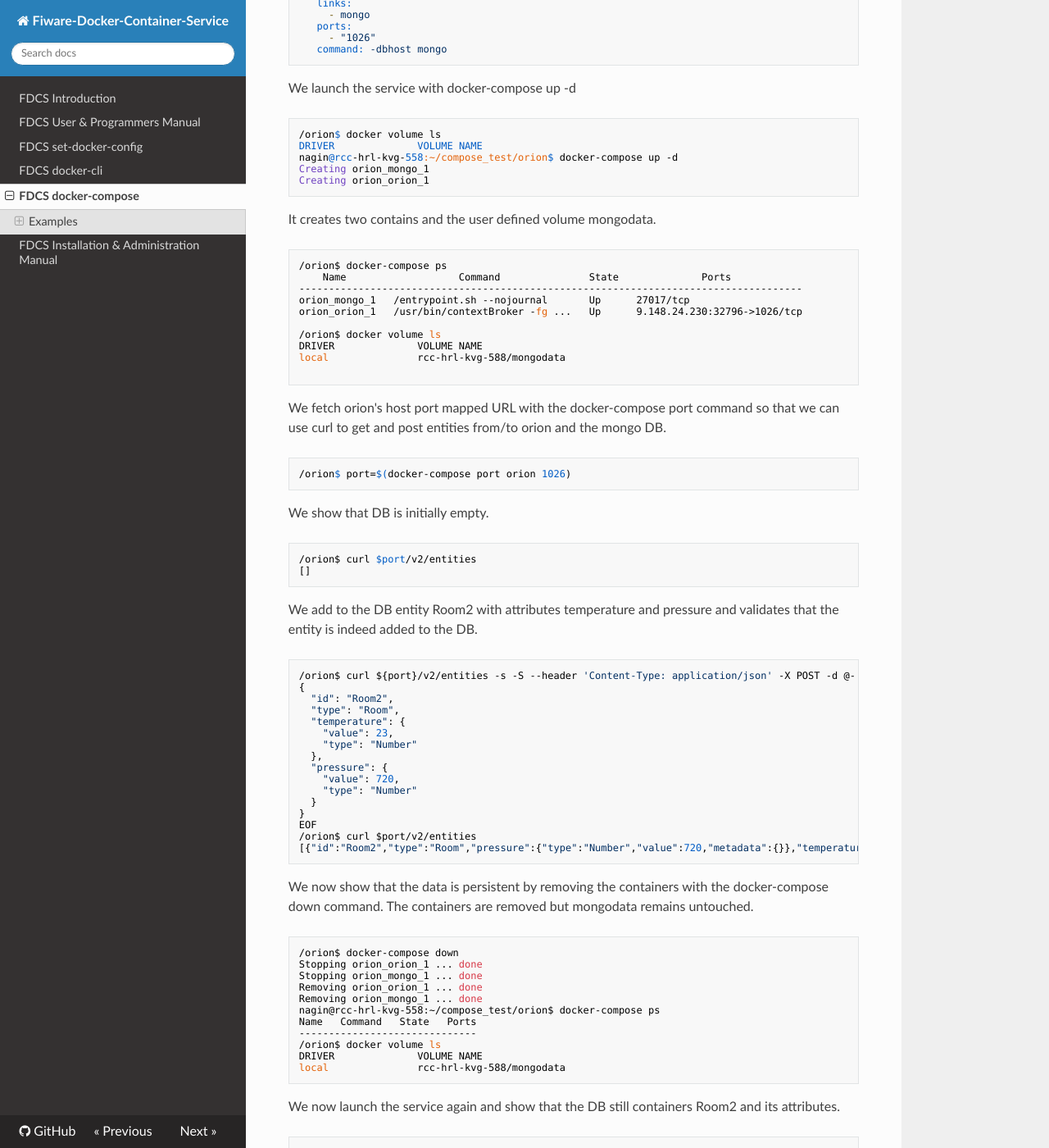
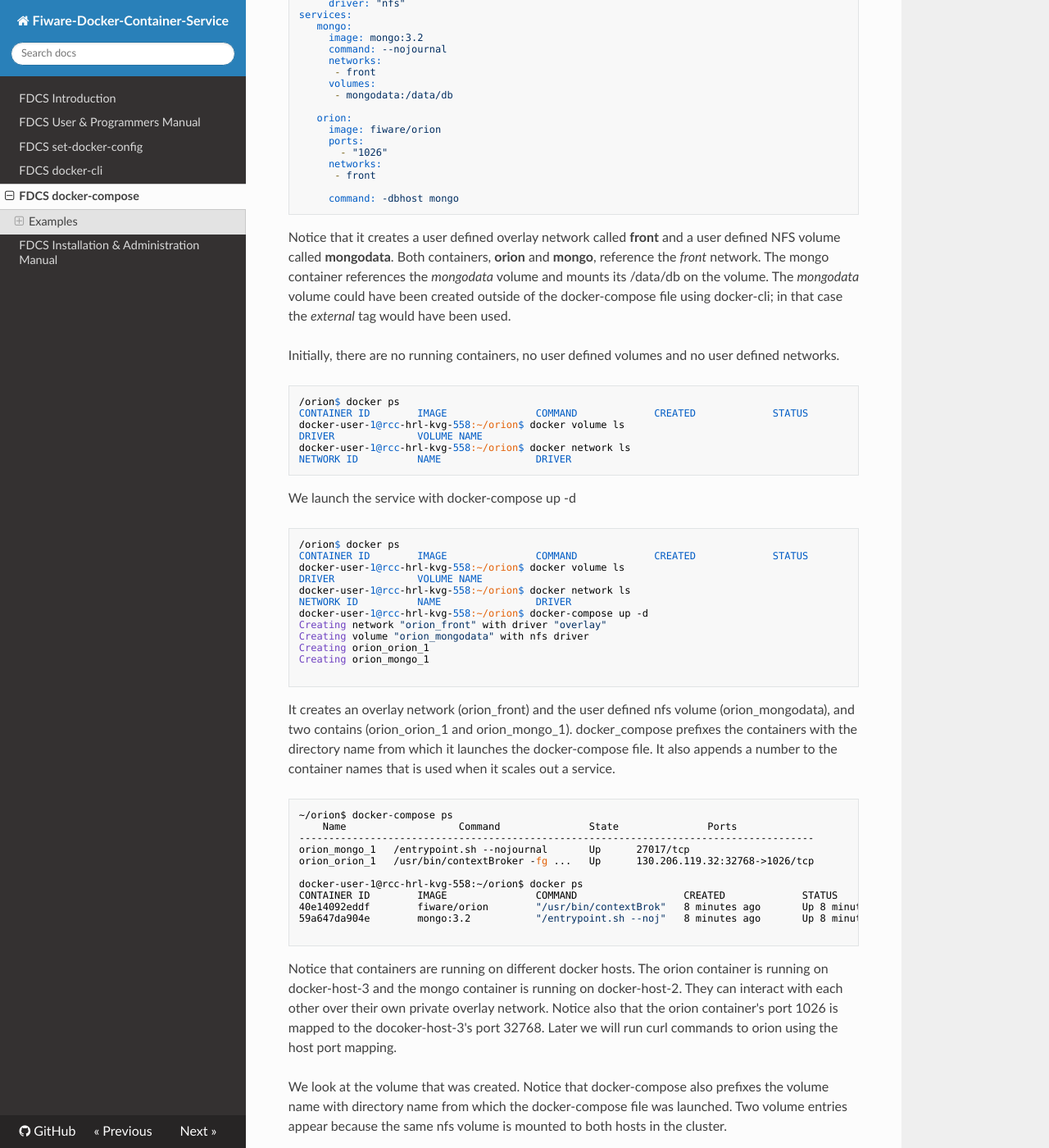
Before and after one commit to fiware-docker/docker-container-service, an MkDocs documentation site: the page built from docs/userguide/docker-compose.md, in a window 1280 px wide and 1400 px high, scrolled down 1090 px. Shown: the whole window at 82% size. Built offline with MkDocs 1.6.1, drawn with Linux system fonts in a browser that asks for light colours; nearby versions of some CDN libraries; comment, search, counter and statistics services are not loaded; old or Windows-style settings are respelled for this version of MkDocs; some of the changed text lies outside the part shown.

Commit message:
docker-compose example with overlay network and nfs volume support

````diff
--- a/docs/userguide/docker-compose.md
+++ b/docs/userguide/docker-compose.md
@@ -27,48 +27,134 @@ These docker compose commands are supported:
 - unpause: supported
 - up: supported
 
-There are two versions of the [docker-compose.yml file](https://docs.docker.com/compose/compose-file/) format. Version 1 is the legacy format, which does not support the volume_driver or networks tag.  Currently FDCS does not support Version 2. Until version 2 is supported you won't be able declare named volumes, networks, and build argument. Most of the version 1 docker-compose tags are supported, but they may be restricted in a similar manner to the restriction applied to the docker CLI. For instance, the volumes tag is supported, but FDCS does not permit reference to the host filesystem. User defined volumes can be referenced in the in the volumes tag.
+There are two versions of the [docker-compose.yml file](https://docs.docker.com/compose/compose-file/) format. Version 1 is the legacy format, which does not support the volume_driver or networks tag.  Most of the version 1 and 2 docker-compose tags are supported, but they may be restricted in a similar manner to the restriction applied to the docker CLI. For instance, the volumes tag is supported, but FDCS does not permit reference to the host filesystem. User defined volumes can be referenced in the in the volumes tag.
 
 ## Examples
 ### Orion and Mongodb
-This docker-compose examples demonstrated a docker service assembled from FIWARE orion and Mongodb.  The DB is made persistent on user define volume, mongodata.
+This docker-compose example demonstrates a docker service assembled from docker images **FIWARE/orion** and **mongo:3.2**.  The DB is made persistent on a user define NFS volume called **mongodata**. The orion container communicates with the mongo container over a user defined overlay network called **front**.
 
 This the docker-compose.yml:
 ```
 /orion$ cat docker-compose.yml
- mongo:
-   image: mongo:3.2
-   volumes:
+version: '2'
+networks:
+  front:
+     driver: "overlay"
+volumes:
+  mongodata:
+#     external: true
+     driver: "nfs"
+services:
+   mongo:
+     image: mongo:3.2
+     command: --nojournal
+     networks:
+      - front
+     volumes:
       - mongodata:/data/db
-   command: --nojournal
- orion:
-   image: fiware/orion
-   links:
-     - mongo
-   ports:
-     - "1026"
-   command: -dbhost mongo
+
+   orion:
+     image: fiware/orion
+     ports:
+       - "1026"
+     networks:
+      - front
+
+     command: -dbhost mongo
 ```
+Notice that it creates a user defined overlay network called **front** and a user defined NFS volume called **mongodata**. Both containers, **orion** and **mongo**, reference the *front* network. The mongo container references the *mongodata* volume and mounts its /data/db on the volume. The *mongodata* volume could have been created outside of the docker-compose file using docker-cli; in that case the *external* tag would have been used.
+
+Initially, there are no running containers, no user defined volumes  and no user defined networks.
+```
+/orion$ docker ps
+CONTAINER ID        IMAGE               COMMAND             CREATED             STATUS              PORTS               NAMES
+docker-user-1@rcc-hrl-kvg-558:~/orion$ docker volume ls
+DRIVER              VOLUME NAME
+docker-user-1@rcc-hrl-kvg-558:~/orion$ docker network ls
+NETWORK ID          NAME                DRIVER
+```
+
 We launch the service with docker-compose up -d
 
 ```
+/orion$ docker ps
+CONTAINER ID        IMAGE               COMMAND             CREATED             STATUS              PORTS               NAMES
+docker-user-1@rcc-hrl-kvg-558:~/orion$ docker volume ls
+DRIVER              VOLUME NAME
+docker-user-1@rcc-hrl-kvg-558:~/orion$ docker network ls
+NETWORK ID          NAME                DRIVER
+docker-user-1@rcc-hrl-kvg-558:~/orion$ docker-compose up -d
+Creating network "orion_front" with driver "overlay"
+Creating volume "orion_mongodata" with nfs driver
+Creating orion_orion_1
+Creating orion_mongo_1
+
+```
+It creates an overlay network (orion_front) and the user defined nfs volume (orion_mongodata), and two contains (orion_orion_1 and orion_mongo_1).
+docker_compose prefixes the containers with the directory name from which it launches the docker-compose file.  It also appends a number to the container names that is used when it scales out a service.
+```
+~/orion$ docker-compose ps
+    Name                   Command               State               Ports
+---------------------------------------------------------------------------------------
+orion_mongo_1   /entrypoint.sh --nojournal       Up      27017/tcp
+orion_orion_1   /usr/bin/contextBroker -fg ...   Up      130.206.119.32:32768->1026/tcp
+
+docker-user-1@rcc-hrl-kvg-558:~/orion$ docker ps
+CONTAINER ID        IMAGE               COMMAND                  CREATED             STATUS              PORTS                            NAMES
+40e14092eddf        fiware/orion        "/usr/bin/contextBrok"   8 minutes ago       Up 8 minutes        130.206.119.32:32769->1026/tcp   docker-host-3/orion_orion_1
+59a647da904e        mongo:3.2           "/entrypoint.sh --noj"   8 minutes ago       Up 8 minutes        27017/tcp                        docker-host-2/orion_mongo_1
+
+```
+Notice that containers are running on different docker hosts. The orion container is running on docker-host-3 and the mongo container is running on docker-host-2. They can interact with each other over their own private overlay network. Notice also that the orion container's port 1026 is mapped to the docoker-host-3's port 32768.  Later we will run curl commands to orion using the host port mapping.
+
+We look at the volume that was created.  Notice that docker-compose also prefixes the volume name with directory name from which the docker-compose file was launched.  Two volume entries appear because the same nfs volume is mounted to both hosts in the cluster.
+```
 /orion$ docker volume ls
 DRIVER              VOLUME NAME
-nagin@rcc-hrl-kvg-558:~/compose_test/orion$ docker-compose up -d
-Creating orion_mongo_1
-Creating orion_orion_1
+nfs                 orion_mongodata
+nfs                 orion_mongodata
 ```
-It creates two contains and the user defined volume mongodata.
+We look at the network that was created.  Notice that docker-compose also prefixes the network name with directory name from which the docker-compose file was launched.
 ```
-/orion$ docker-compose ps
-    Name                   Command               State              Ports
--------------------------------------------------------------------------------------
-orion_mongo_1   /entrypoint.sh --nojournal       Up      27017/tcp
-orion_orion_1   /usr/bin/contextBroker -fg ...   Up      9.148.24.230:32796->1026/tcp
-
-/orion$ docker volume ls
-DRIVER              VOLUME NAME
-local               rcc-hrl-kvg-588/mongodata
+/orion$ docker network ls
+NETWORK ID          NAME                DRIVER
+1b651ad80f4b        orion_front         overlay
+/orion$ docker network inspect orion_front
+[
+    {
+        "Name": "orion_front",
+        "Id": "1b651ad80f4b9567626faba94accdf74aa77217d91258105525d56a2d5907426",
+        "Scope": "global",
+        "Driver": "overlay",
+        "IPAM": {
+            "Driver": "default",
+            "Options": null,
+            "Config": [
+                {
+                    "Subnet": "10.0.0.0/24",
+                    "Gateway": "10.0.0.1/24"
+                }
+            ]
+        },
+        "Containers": {
+            "c67fbd499135cf20aa301a5e9c9b8611330a64cf1ac5315ca47fde5b5a4ecf50": {
+                "Name": "orion_orion_1",
+                "EndpointID": "4d5111cb9303e61bf28f3a5209e788d2e33c9d3f1a5c29ebdfcce8a1503ddc9e",
+                "MacAddress": "02:42:0a:00:00:02",
+                "IPv4Address": "10.0.0.2/24",
+                "IPv6Address": ""
+            },
+            "cba077da484f4b5f9ff6b47721810e7660dce5979ed84636573626f28d97d533": {
+                "Name": "orion_mongo_1",
+                "EndpointID": "fde05d125ba6971218eff9b5092877f7c6e47b8baaa67d156be83957b43baeab",
+                "MacAddress": "02:42:0a:00:00:03",
+                "IPv4Address": "10.0.0.3/24",
+                "IPv6Address": ""
+            }
+        },
+        "Options": {}
+    }
+]
 
 ```
 
@@ -100,28 +186,35 @@ EOF
 /orion$ curl $port/v2/entities
 [{"id":"Room2","type":"Room","pressure":{"type":"Number","value":720,"metadata":{}},"temperature":{"type":"Number","value":23,"metadata":{}}}]
 ```
-We now show that the data is persistent by removing the containers with the docker-compose down command.  The containers are removed but mongodata remains untouched.
+We now show that the data is persistent by removing the containers with the docker-compose down command.  The containers and network are removed but the volume, mongodata, remains untouched.
 ```
-/orion$ docker-compose down
+docker-user-1@rcc-hrl-kvg-558:~/orion$ docker-compose down
+Stopping orion_mongo_1 ... done
 Stopping orion_orion_1 ... done
-Stopping orion_mongo_1 ... done
+Removing orion_mongo_1 ... done
 Removing orion_orion_1 ... done
-Removing orion_mongo_1 ... done
-nagin@rcc-hrl-kvg-558:~/compose_test/orion$ docker-compose ps
-Name   Command   State   Ports
-------------------------------
-/orion$ docker volume ls
+Removing network orion_front
+docker-user-1@rcc-hrl-kvg-558:~/orion$ docker network ls
+NETWORK ID          NAME                DRIVER
+docker-user-1@rcc-hrl-kvg-558:~/orion$ docker volume ls
 DRIVER              VOLUME NAME
-local               rcc-hrl-kvg-588/mongodata
+nfs                 orion_mongodata
+nfs                 orion_mongodata
+
 ```
 We now launch the service again and show that the DB still containers Room2 and  its attributes.
 
 ```
-nagin@rcc-hrl-kvg-558:~/compose_test/orion$ docker-compose up -d
+docker-user-1@rcc-hrl-kvg-558:~/orion$ docker-compose up -d
+Creating network "orion_front" with driver "overlay"
+Creating volume "orion_mongodata" with nfs driver
+Creating orion_orion_1
 Creating orion_mongo_1
-Creating orion_orion_1
-nagin@rcc-hrl-kvg-558:~/compose_test/orion$ port=$(docker-compose port orion 1026)
-nagin@rcc-hrl-kvg-558:~/compose_test/orion$ curl $port/v2/entities
-[{"id":"Room2","type":"Room","pressure":{"type":"Number","value":720,"metadata":{}},"temperature":{"type":"Number","value":23,"metadata":{}}}]
+docker-user-1@rcc-hrl-kvg-558:~/orion$ docker network ls
+NETWORK ID          NAME                DRIVER
+d92818b2e5c0        orion_front         overlay
+docker-user-1@rcc-hrl-kvg-558:~/orion$ port=$(docker-compose port orion 1026)
+docker-user-1@rcc-hrl-kvg-558:~/orion$ curl $port/v2/entities
+[{"id":"Room2","type":"Room","pressure":{"type":"Number","value":720.000000},"temperature":{"type":"Number","value":23.000000}}]docker-user-1@rcc-hrl-kvg-558:~/orion$
 
 ```
````
